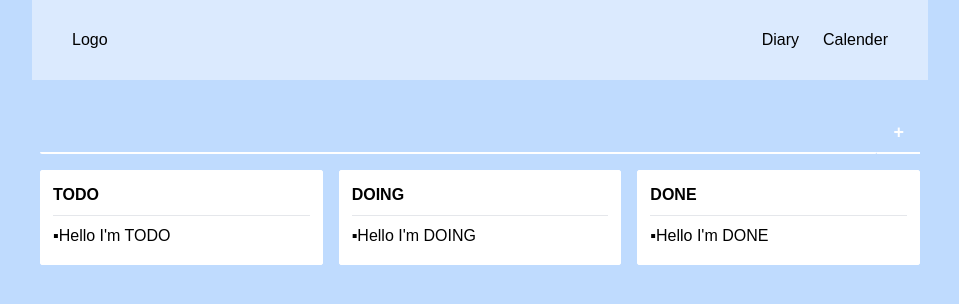
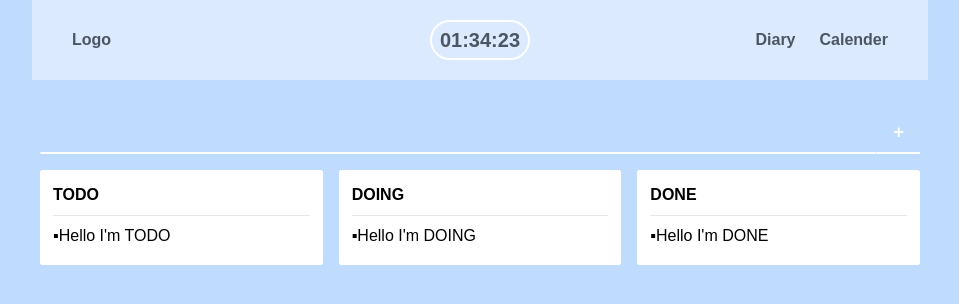
Before and after one commit to vanillovin/my-note-app, a React (Create React App) app: page / in a window 1280 px wide. Shown: the top 304 px of the page, without its empty margins (160-1119 px from the left). Built offline with nearby package versions, Linux system fonts and the light colour scheme.

Commit message:
feat: Header 컴포넌트에 시계 추가 & 스타일

```diff
--- a/src/components/layout/Header.tsx
+++ b/src/components/layout/Header.tsx
@@ -1,25 +1,49 @@
-import React from 'react';
+import React, { useEffect, useState } from 'react';
 import { Link, useLocation } from 'react-router-dom';
 
 const Header = () => {
   const location = useLocation();
+  const [clock, setClock] = useState('');
+
+  function getTime() {
+    const date = new Date();
+    const hours = date.getHours();
+    const minutes = date.getMinutes();
+    const seconds = date.getSeconds();
+    setClock(
+      `${hours < 10 ? `0${hours}` : hours}:${
+        minutes < 10 ? `0${minutes}` : minutes
+      }:${seconds < 10 ? `0${seconds}` : seconds}`
+    );
+  }
+
+  useEffect(() => {
+    const intervalId = setInterval(getTime, 1000);
+    return () => clearInterval(intervalId);
+  }, []);
+
   return (
     <div
-      className={`lg:text-lg md:text-base w-full h-20 flex flex-row items-center justify-between
-                  px-5 tablet:px-10 bg-blue-100`}
+      className={`text-xs tablet:text-base w-full h-14 tablet:h-20 flex flex-row items-center justify-between
+                  px-5 tablet:px-10 bg-blue-100 select-none text-gray-600 font-bold`}
     >
-      <div>
+      <div className="w-1/3">
         <Link to="/">Logo</Link>
       </div>
-      <ul className="flex items-center">
+      <div className="w-1/3 text-center flex items-center justify-center">
+        <p className="font-bold rounded-3xl border-2 border-white py-1 px-2 text:base tablet:text-xl">
+          {clock}
+        </p>
+      </div>
+      <ul className="flex items-center w-1/3 justify-end">
         {[
           ['/diary', 'Diary'],
           ['/calender', 'Calender'],
         ].map(([path, title]) => (
           <li
             key={title}
-            className={`ml-6 hover:opacity-70 ${
-              location.pathname === path && 'font-bold text-blue-400'
+            className={`ml-2 tablet:ml-6 hover:opacity-70 ${
+              location.pathname.includes(path) && 'text-blue-400'
             }`}
           >
             <Link to={path}>{title}</Link>
```
